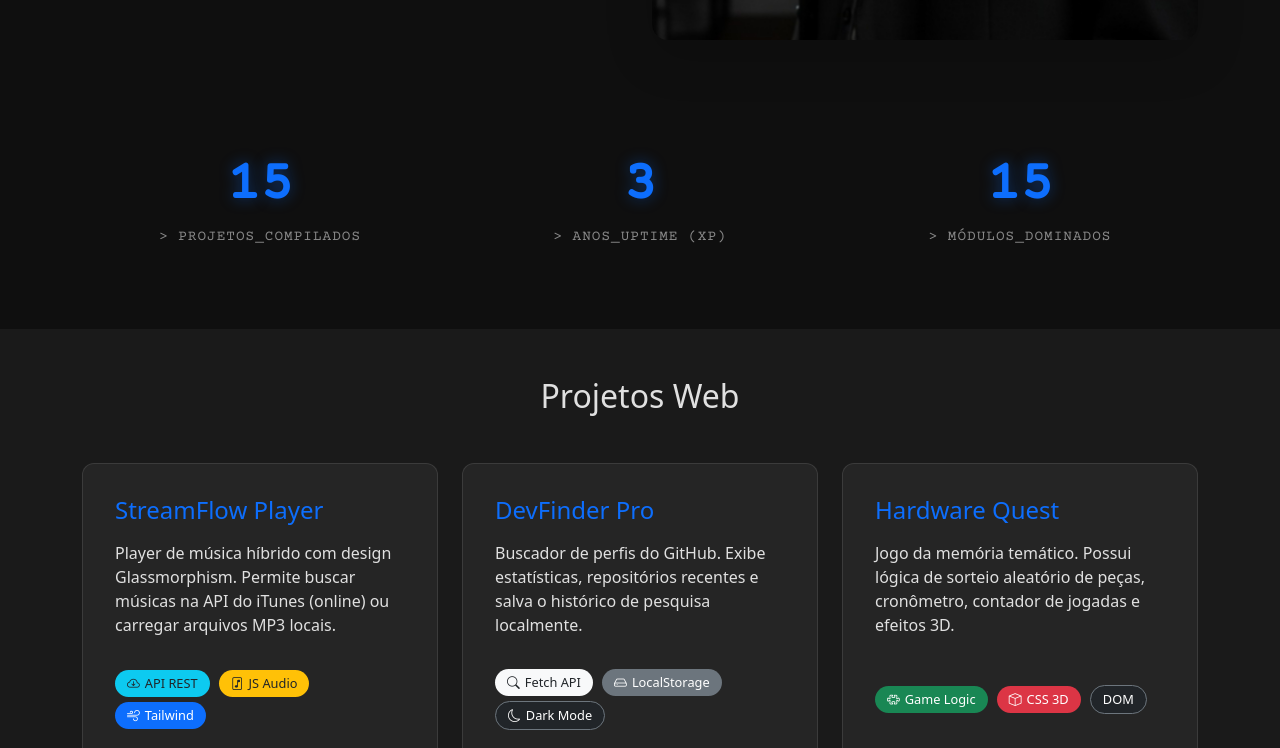
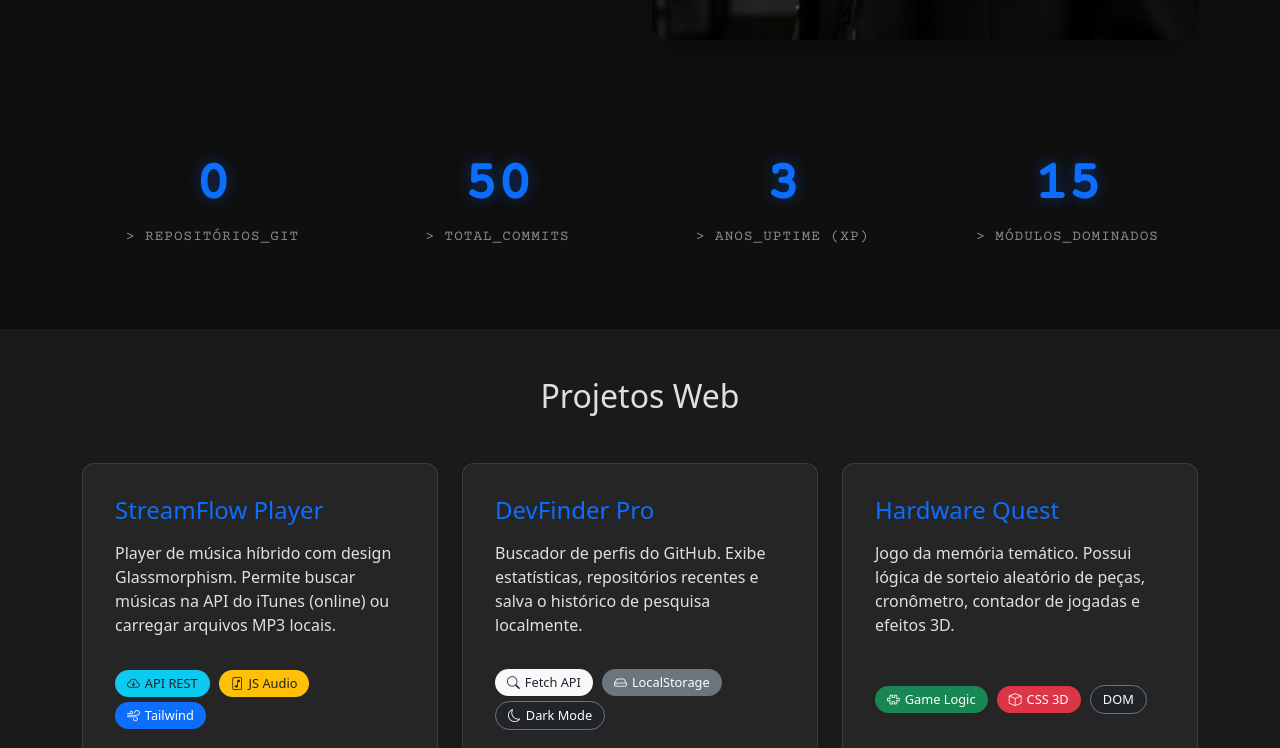
Before and after one commit to Eenzo71/portfolio-2025, a plain HTML site: page index.html in a window 1280 px wide. Shown: the part 1520-2268 px from the top of the page. Drawn offline with nearby package versions, Linux system fonts and the light colour scheme; no server answers.

Commit message:
feat: add real-time github stats fetching with localstorage caching

```diff
--- a/index.html
+++ b/index.html
@@ -73,19 +73,28 @@
 
         <section id="estatisticas-sistema" class="container py-5 animar-entrada">
             <div class="row text-center g-4">
-                <div class="col-md-4">
+                <div class="col-6 col-md-3">
                     <div class="p-3">
-                        <h2 class="stat-number" id="contador-projetos" data-target="15">0</h2>
-                        <p class="stat-label">> PROJETOS_COMPILADOS</p>
+                        <h2 class="stat-number" id="contador-repos" data-target="0">0</h2>
+                        <p class="stat-label">> REPOSITÓRIOS_GIT</p>
                     </div>
                 </div>
-                <div class="col-md-4">
+
+                <div class="col-6 col-md-3">
+                    <div class="p-3">
+                        <h2 class="stat-number" id="contador-commits" data-target="0">0</h2>
+                        <p class="stat-label">> TOTAL_COMMITS</p>
+                    </div>
+                </div>
+
+                <div class="col-6 col-md-3">
                     <div class="p-3">
                         <h2 class="stat-number" id="contador-anos" data-target="0">0</h2>
                         <p class="stat-label">> ANOS_UPTIME (XP)</p>
                     </div>
                 </div>
-                <div class="col-md-4">
+
+                <div class="col-6 col-md-3">
                     <div class="p-3">
                         <h2 class="stat-number" id="contador-techs" data-target="0">0</h2>
                         <p class="stat-label">> MÓDULOS_DOMINADOS</p>
--- a/script.js
+++ b/script.js
@@ -74,30 +74,83 @@ document.addEventListener("DOMContentLoaded", function() {
         observador.observe(secao);
     });
 
-    function ativarDecodificacaoContadores() {
+    async function ativarDecodificacaoContadores() {
+        const usuario = 'Eenzo71';
+        try {
+            const response = await fetch(`https://api.github.com/users/${usuario}`);
+            if (response.ok) {
+                const data = await response.json();
+                const repoCounter = document.getElementById('contador-repos');
+                if (repoCounter) repoCounter.setAttribute('data-target', data.public_repos);
+            }
+        } catch (e) { console.error("Erro offline repos"); }
+
+        const commitCounter = document.getElementById('contador-commits');
+        if (commitCounter) {
+            const cacheKey = 'github_total_commits_' + usuario;
+            const cacheData = localStorage.getItem(cacheKey);
+            const agora = new Date().getTime();
+
+            let totalCommits = 0;
+            let usarCache = false;
+
+            if (cacheData) {
+                const json = JSON.parse(cacheData);
+                if (agora - json.timestamp < 86400000) {
+                    totalCommits = json.count;
+                    usarCache = true;
+                    console.log("Usando cache de commits para economizar API");
+                }
+            }
+
+            if (!usarCache) {
+                try {
+                    console.log("Escaneando repositórios por commits...");
+                    const reposRes = await fetch(`https://api.github.com/users/${usuario}/repos?per_page=100`);
+                    const repos = await reposRes.json();
+
+                    const promises = repos.map(async (repo) => {
+                        const commitsRes = await fetch(`https://api.github.com/repos/${usuario}/${repo.name}/commits?per_page=1`);
+                        const linkHeader = commitsRes.headers.get('link');
+
+                        if (linkHeader) {
+                            const match = linkHeader.match(/&page=(\d+)>; rel="last"/);
+                            return match ? parseInt(match[1]) : 1;
+                        } else {
+                            const data = await commitsRes.json();
+                            return Array.isArray(data) ? data.length : 0;
+                        }
+                    });
+
+                    const counts = await Promise.all(promises);
+                    totalCommits = counts.reduce((a, b) => a + b, 0);
+
+                    localStorage.setItem(cacheKey, JSON.stringify({
+                        count: totalCommits,
+                        timestamp: agora
+                    }));
+
+                } catch (error) {
+                    console.error("Erro ao contar commits (provável limite de API):", error);
+                    totalCommits = cacheData ? JSON.parse(cacheData).count : 50;
+                }
+            }
+
+            commitCounter.setAttribute('data-target', totalCommits);
+        }
+
         const stats = document.querySelectorAll('.stat-number');
-
         stats.forEach(stat => {
             let alvo = parseInt(stat.getAttribute('data-target'));
 
-            if (stat.id === 'contador-techs') {
-                alvo = document.querySelectorAll('.item-habilidade').length;
-            }
-
-            if (stat.id === 'contador-anos') {
-                const anoInicio = 2022;
-                const anoAtual = new Date().getFullYear();
-                alvo = anoAtual - anoInicio;
-            }
+            if (stat.id === 'contador-techs') alvo = document.querySelectorAll('.item-habilidade').length;
+            if (stat.id === 'contador-anos') alvo = new Date().getFullYear() - 2022;
 
             let iteracoes = 0;
-            const maxIteracoes = 40;
-
             const intervalo = setInterval(() => {
                 stat.innerText = Math.floor(Math.random() * (alvo + 20));
                 iteracoes++;
-
-                if (iteracoes >= maxIteracoes) {
+                if (iteracoes >= 40) {
                     clearInterval(intervalo);
                     stat.innerText = alvo;
                 }
```
